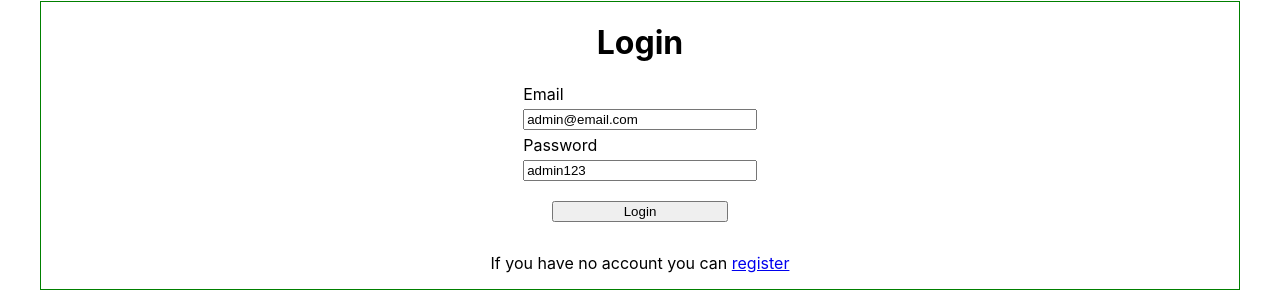
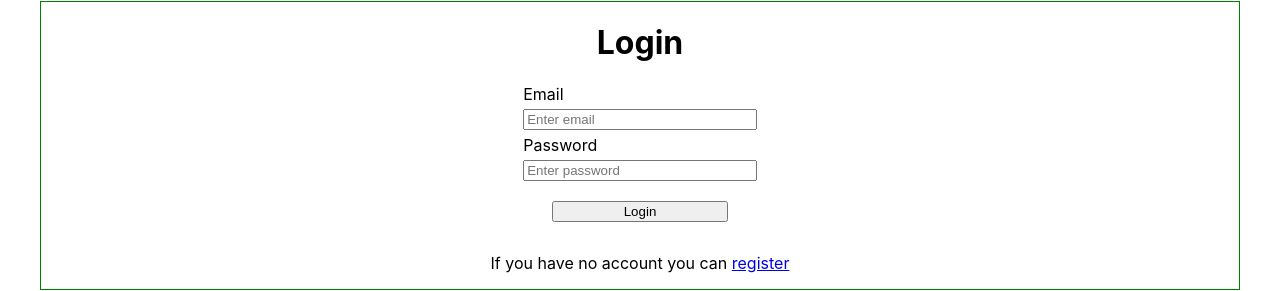
Before and after one commit to jynweythek/video-courses, a React (Create React App) app: page /login in a window 1280 px wide. Shown: the part 99-390 px from the top of the page. Built offline with nearby package versions, Linux system fonts and the light colour scheme; no server answers.

Commit message:
Video courses HW 2 [Button moved to index]

```diff
--- a/src/components/CreateCourse/CreateCourse.jsx
+++ b/src/components/CreateCourse/CreateCourse.jsx
@@ -1,6 +1,6 @@
 import React, { useEffect, useState } from 'react';
 import { v4 as uuidv4 } from 'uuid';
-import { Button } from '../Button/Button';
+import { Button } from '../Button';
 import { formatDuration } from '../../utils/formatDuration';
 import axios from 'axios';
 import { API } from '../../config';
--- a/src/components/Header/Header.jsx
+++ b/src/components/Header/Header.jsx
@@ -1,6 +1,6 @@
 import React from 'react';
 import { Logo } from '../Logo/Logo';
-import { Button } from '../Button/Button';
+import { Button } from '../Button';
 import { useHistory } from 'react-router-dom';
 
 export const Header = () => {
--- a/src/components/Login/Login.jsx
+++ b/src/components/Login/Login.jsx
@@ -3,12 +3,13 @@ import { Link, useHistory } from 'react-router-dom';
 import axios from 'axios';
 import { API } from '../../config';
 import { useIsMount } from '../../hooks/useIsMount';
+import { Button } from '../Button';
 
 export const Login = () => {
 	const [credentials, setCredentials] = useState({
-		name: 'name',
-		email: 'admin@email.com',
-		password: 'admin123',
+		name: '',
+		email: '',
+		password: '',
 	});
 	const [submitted, setSubmitted] = useState(false);
 	const history = useHistory();
@@ -50,7 +51,7 @@ export const Login = () => {
 						setCredentials({ ...credentials, password: e.target.value })
 					}
 				/>
-				<button type='submit'>Login</button>
+				<Button type='submit' text='Login' />
 			</form>
 			<p>
 				If you have no account you can <Link to='/registration'>register</Link>
--- a/src/components/Registration/Registration.jsx
+++ b/src/components/Registration/Registration.jsx
@@ -3,6 +3,7 @@ import axios from 'axios';
 import { Link, useHistory } from 'react-router-dom';
 import { API } from '../../config';
 import { useIsMount } from '../../hooks/useIsMount';
+import { Button } from '../Button';
 
 export const Registration = () => {
 	const [credentials, setCredentials] = useState({
@@ -56,7 +57,7 @@ export const Registration = () => {
 						setCredentials({ ...credentials, password: e.target.value })
 					}
 				/>
-				<button type='submit'>Registration</button>
+				<Button type='submit' text='Registration' />
 			</form>
 			<p>
 				If you have no account you can <Link to='/login'>login</Link>
```
Also changed, not shown: src/components/Button/index.jsx (renamed from src/components/Button/Button.jsx).
